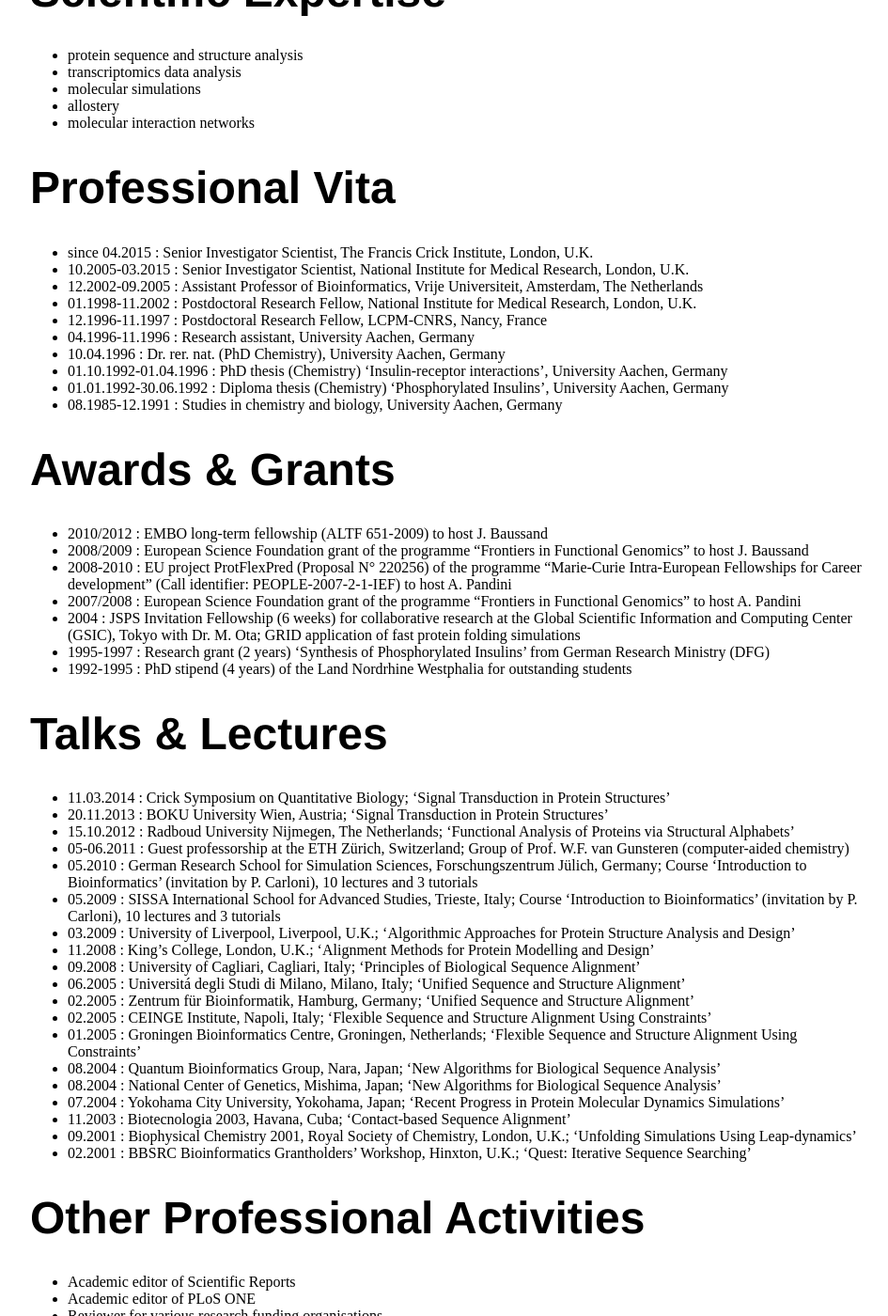
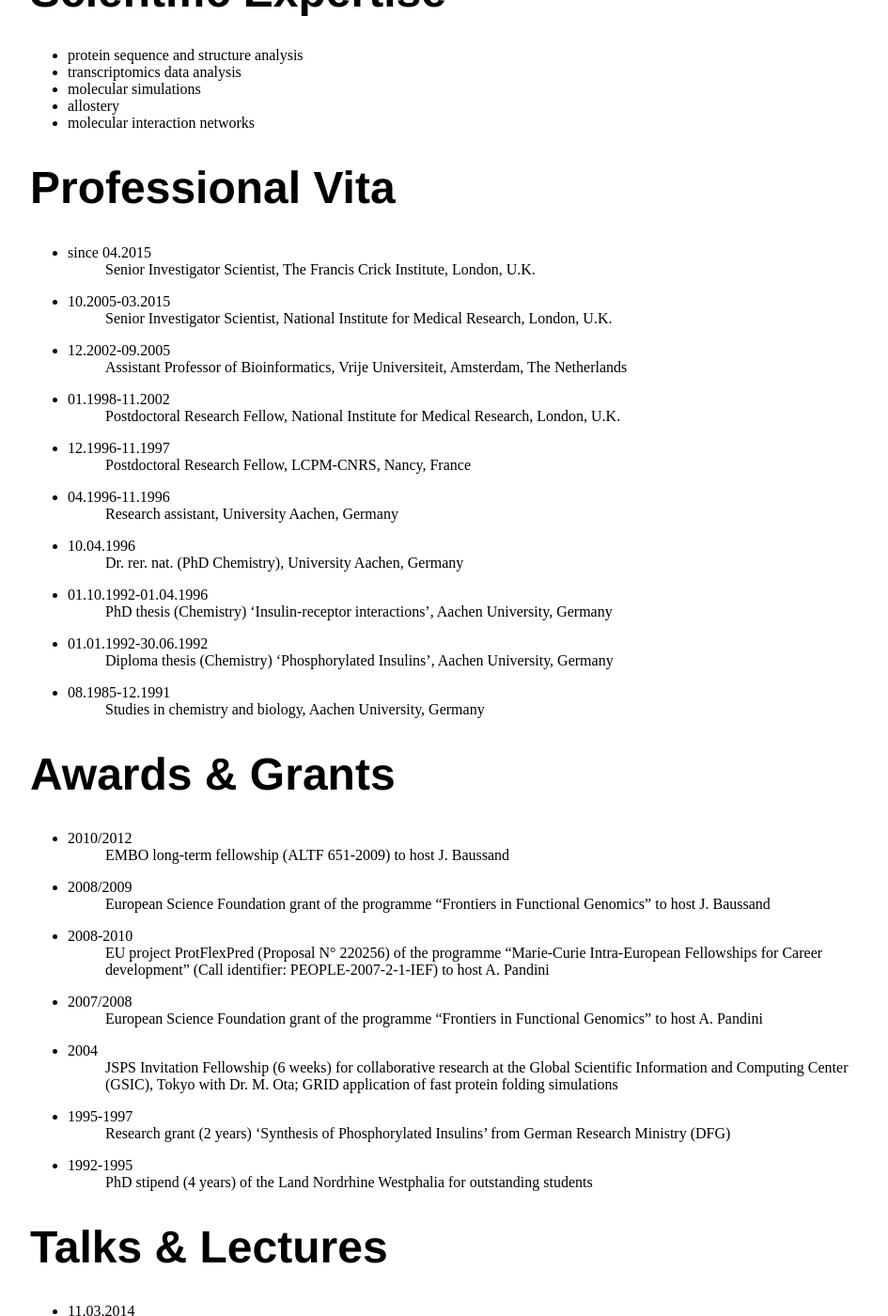
Before and after one commit to jkleinj/jkleinj.github.io, a Jekyll site: the page built from cv/cv.md, in a window 1280 px wide and 1400 px high, scrolled down 384 px. Shown: the whole window at 94% size, without its empty margins (160-1105 px from the left). Built offline with Jekyll 4.4.1, drawn with Linux system fonts in a browser that asks for light colours; our own code applies the rules of GitHub Pages for plain Markdown files; some of the changed text lies outside the part shown.

Commit message:
corrections

```diff
--- a/cv/cv.md
+++ b/cv/cv.md
@@ -16,46 +15,82 @@ jens.kleinjung@crick.ac.uk
 * molecular interaction networks
 
 # Professional Vita
-* since 04.2015 : Senior Investigator Scientist, The Francis Crick Institute, London, U.K.
-* 10.2005-03.2015 : Senior Investigator Scientist, National Institute for Medical Research, London, U.K.
-* 12.2002-09.2005 : Assistant Professor of Bioinformatics, Vrije Universiteit, Amsterdam, The Netherlands
-* 01.1998-11.2002 : Postdoctoral Research Fellow, National Institute for Medical Research, London, U.K.
-* 12.1996-11.1997 : Postdoctoral Research Fellow, LCPM-CNRS, Nancy, France
-* 04.1996-11.1996 : Research assistant, University Aachen, Germany
-* 10.04.1996 : Dr. rer. nat. (PhD Chemistry), University Aachen, Germany
-* 01.10.1992-01.04.1996	: PhD thesis (Chemistry) 'Insulin-receptor interactions', University Aachen, Germany
-* 01.01.1992-30.06.1992	: Diploma thesis (Chemistry) 'Phosphorylated Insulins', University Aachen, Germany
-* 08.1985-12.1991 : Studies in chemistry and biology, University Aachen, Germany
+* since 04.2015
+: Senior Investigator Scientist, The Francis Crick Institute, London, U.K.
+* 10.2005-03.2015
+: Senior Investigator Scientist, National Institute for Medical Research, London, U.K.
+* 12.2002-09.2005
+: Assistant Professor of Bioinformatics, Vrije Universiteit, Amsterdam, The Netherlands
+* 01.1998-11.2002
+: Postdoctoral Research Fellow, National Institute for Medical Research, London, U.K.
+* 12.1996-11.1997
+: Postdoctoral Research Fellow, LCPM-CNRS, Nancy, France
+* 04.1996-11.1996
+: Research assistant, University Aachen, Germany
+* 10.04.1996
+: Dr. rer. nat. (PhD Chemistry), University Aachen, Germany
+* 01.10.1992-01.04.1996
+: PhD thesis (Chemistry) 'Insulin-receptor interactions', Aachen University, Germany
+* 01.01.1992-30.06.1992
+: Diploma thesis (Chemistry) 'Phosphorylated Insulins', Aachen University, Germany
+* 08.1985-12.1991
+: Studies in chemistry and biology, Aachen University, Germany
 
 # Awards & Grants
-* 2010/2012 : EMBO long-term fellowship (ALTF 651-2009) to host J. Baussand
-* 2008/2009 : European Science Foundation grant of the programme "Frontiers in Functional Genomics" to host J. Baussand
-* 2008-2010 : EU project ProtFlexPred (Proposal N° 220256) of the programme "Marie-Curie Intra-European Fellowships for Career development" (Call identifier: PEOPLE-2007-2-1-IEF) to host A. Pandini
-* 2007/2008 : European Science Foundation grant of the programme "Frontiers in Functional Genomics" to host A. Pandini
-* 2004 : JSPS Invitation Fellowship (6 weeks) for collaborative research at the Global Scientific Information and Computing Center (GSIC), Tokyo with Dr. M. Ota; GRID application of fast protein folding simulations
-* 1995-1997 : Research grant (2 years) 'Synthesis of Phosphorylated Insulins' from German Research Ministry (DFG)
-* 1992-1995 : PhD stipend (4 years) of the Land Nordrhine Westphalia for outstanding students
+* 2010/2012
+: EMBO long-term fellowship (ALTF 651-2009) to host J. Baussand
+* 2008/2009
+: European Science Foundation grant of the programme "Frontiers in Functional Genomics" to host J. Baussand
+* 2008-2010
+: EU project ProtFlexPred (Proposal N° 220256) of the programme "Marie-Curie Intra-European Fellowships for Career development" (Call identifier: PEOPLE-2007-2-1-IEF) to host A. Pandini
+* 2007/2008
+: European Science Foundation grant of the programme "Frontiers in Functional Genomics" to host A. Pandini
+* 2004
+: JSPS Invitation Fellowship (6 weeks) for collaborative research at the Global Scientific Information and Computing Center (GSIC), Tokyo with Dr. M. Ota; GRID application of fast protein folding simulations
+* 1995-1997
+: Research grant (2 years) 'Synthesis of Phosphorylated Insulins' from German Research Ministry (DFG)
+* 1992-1995
+: PhD stipend (4 years) of the Land Nordrhine Westphalia for outstanding students
 
 # Talks & Lectures
-* 11.03.2014 : Crick Symposium on Quantitative Biology; 'Signal Transduction in Protein Structures'
-* 20.11.2013 : BOKU University Wien, Austria; 'Signal Transduction in Protein Structures'
-* 15.10.2012 : Radboud University Nijmegen, The Netherlands; 'Functional Analysis of Proteins via Structural Alphabets'
-* 05-06.2011 : Guest professorship at the ETH Zürich, Switzerland; Group of Prof. W.F. van Gunsteren (computer-aided chemistry)
-* 05.2010 : German Research School for Simulation Sciences, Forschungszentrum Jülich, Germany; Course 'Introduction to Bioinformatics' (invitation by P. Carloni), 10 lectures and 3 tutorials
-* 05.2009 : SISSA International School for Advanced Studies, Trieste, Italy; Course 'Introduction to Bioinformatics' (invitation by P. Carloni), 10 lectures and 3 tutorials
-* 03.2009 : University of Liverpool, Liverpool, U.K.; 'Algorithmic Approaches for Protein Structure Analysis and Design'
-* 11.2008 : King's College, London, U.K.; 'Alignment Methods for Protein Modelling and Design'
-* 09.2008 : University of Cagliari, Cagliari, Italy; 'Principles of Biological Sequence Alignment'
-* 06.2005 : Universitá degli Studi di Milano, Milano, Italy; 'Unified Sequence and Structure Alignment'
-* 02.2005 : Zentrum für Bioinformatik, Hamburg, Germany; 'Unified Sequence and Structure Alignment'
-* 02.2005 : CEINGE Institute, Napoli, Italy; 'Flexible Sequence and Structure Alignment Using Constraints'
-* 01.2005 : Groningen Bioinformatics Centre, Groningen, Netherlands; 'Flexible Sequence and Structure Alignment Using Constraints'
-* 08.2004 : Quantum Bioinformatics Group, Nara, Japan; 'New Algorithms for Biological Sequence Analysis'
-* 08.2004 : National Center of Genetics, Mishima, Japan; 'New Algorithms for Biological Sequence Analysis'
-* 07.2004 : Yokohama City University, Yokohama, Japan; 'Recent Progress in Protein Molecular Dynamics Simulations'
-* 11.2003 : Biotecnologia 2003, Havana, Cuba; 'Contact-based Sequence Alignment'
-* 09.2001 : Biophysical Chemistry 2001, Royal Society of Chemistry, London, U.K.; 'Unfolding Simulations Using Leap-dynamics'
-* 02.2001 : BBSRC Bioinformatics Grantholders' Workshop, Hinxton, U.K.;	'Quest: Iterative Sequence Searching'
+* 11.03.2014
+: Crick Symposium on Quantitative Biology; 'Signal Transduction in Protein Structures'
+* 20.11.2013
+: BOKU University Wien, Austria; 'Signal Transduction in Protein Structures'
+* 15.10.2012
+: Radboud University Nijmegen, The Netherlands; 'Functional Analysis of Proteins via Structural Alphabets'
+* 05-06.2011
+: Guest professorship at the ETH Zürich, Switzerland; Group of Prof. W.F. van Gunsteren (computer-aided chemistry)
+* 05.2010
+: German Research School for Simulation Sciences, Forschungszentrum Jülich, Germany; Course 'Introduction to Bioinformatics' (invitation by P. Carloni), 10 lectures and 3 tutorials
+* 05.2009
+: SISSA International School for Advanced Studies, Trieste, Italy; Course 'Introduction to Bioinformatics' (invitation by P. Carloni), 10 lectures and 3 tutorials
+* 03.2009
+: University of Liverpool, Liverpool, U.K.; 'Algorithmic Approaches for Protein Structure Analysis and Design'
+* 11.2008
+: King's College, London, U.K.; 'Alignment Methods for Protein Modelling and Design'
+* 09.2008
+: University of Cagliari, Cagliari, Italy; 'Principles of Biological Sequence Alignment'
+* 06.2005
+: Universitá degli Studi di Milano, Milano, Italy; 'Unified Sequence and Structure Alignment'
+* 02.2005
+: Zentrum für Bioinformatik, Hamburg, Germany; 'Unified Sequence and Structure Alignment'
+* 02.2005
+: CEINGE Institute, Napoli, Italy; 'Flexible Sequence and Structure Alignment Using Constraints'
+* 01.2005
+: Groningen Bioinformatics Centre, Groningen, Netherlands; 'Flexible Sequence and Structure Alignment Using Constraints'
+* 08.2004
+: Quantum Bioinformatics Group, Nara, Japan; 'New Algorithms for Biological Sequence Analysis'
+* 08.2004
+: National Center of Genetics, Mishima, Japan; 'New Algorithms for Biological Sequence Analysis'
+* 07.2004
+: Yokohama City University, Yokohama, Japan; 'Recent Progress in Protein Molecular Dynamics Simulations'
+* 11.2003
+: Biotecnologia 2003, Havana, Cuba; 'Contact-based Sequence Alignment'
+* 09.2001
+: Biophysical Chemistry 2001, Royal Society of Chemistry, London, U.K.; 'Unfolding Simulations Using Leap-dynamics'
+* 02.2001
+: BBSRC Bioinformatics Grantholders' Workshop, Hinxton, U.K.;	'Quest: Iterative Sequence Searching'
 
 # Other Professional Activities
 * Academic editor of Scientific Reports
```
Also changed, not shown: other parts of cv/cv.md (+3 -4 lines), 1 other file.
